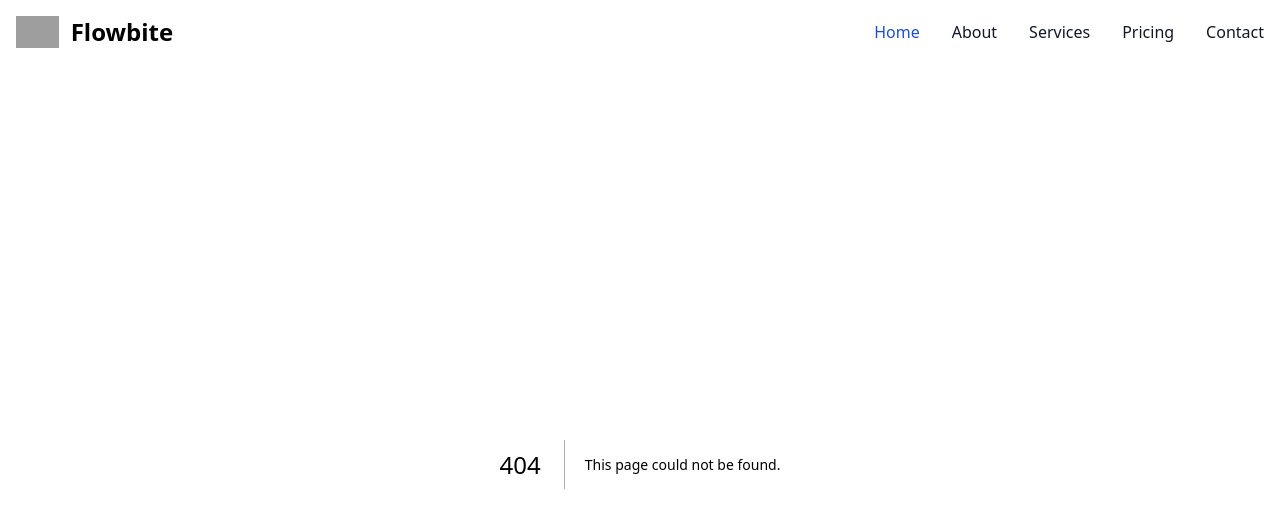
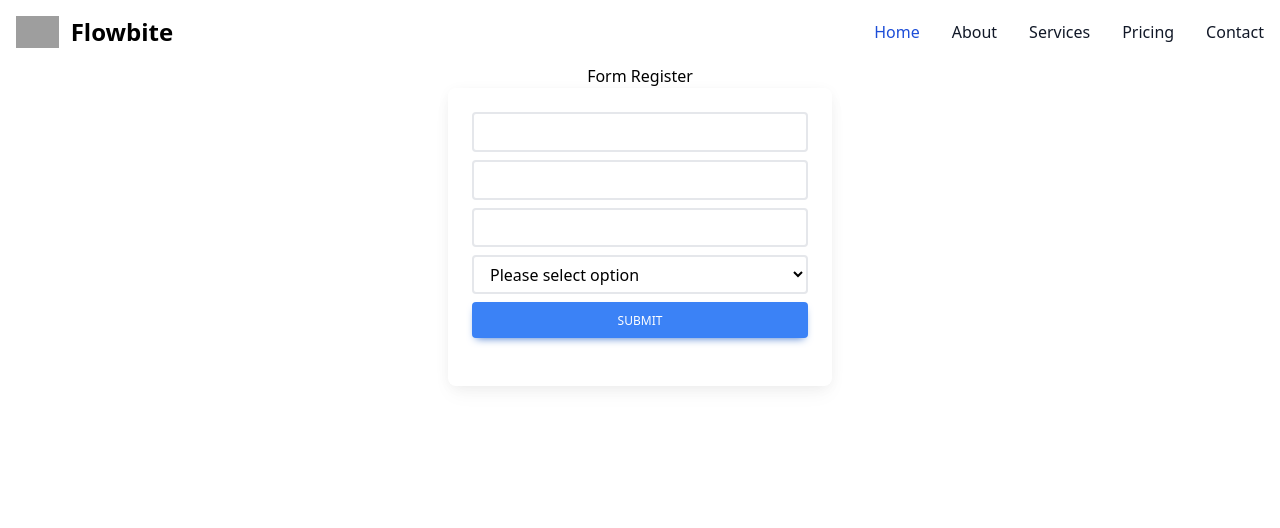
Before and after one commit to Vandy1100/next-latest, a Next.js app: page /users in a window 1280 px wide. Before the commit this address had no page. Shown: the top 528 px of the page. Built offline with nearby package versions, Linux system fonts and the light colour scheme; grey boxes are pictures that could not be loaded.

Commit message:
add form

```diff
--- a/package.json
+++ b/package.json
@@ -12,10 +12,12 @@
     "autoprefixer": "10.4.14",
     "eslint": "8.40.0",
     "eslint-config-next": "13.4.2",
+    "formik": "^2.2.9",
     "next": "13.4.2",
     "postcss": "8.4.23",
     "react": "18.2.0",
     "react-dom": "18.2.0",
-    "tailwindcss": "3.3.2"
+    "tailwindcss": "3.3.2",
+    "yup": "^1.1.1"
   }
 }
--- /dev/null
+++ b/src/app/users/page.js
@@ -0,0 +1,108 @@
+"use client";
+import React from "react";
+import { Formik, Form, Field, ErrorMessage } from "formik";
+import * as yup from "yup";
+import { headers } from "../../../next.config";
+export default function User() {
+  //validation form input
+  const validationSchema = yup.object({
+    name: yup.string().required("Name is required"),
+    email: yup.string().email("Invalid email address"),
+    password: yup
+      .string()
+      .min(6, "Password must be at least 6 characters")
+      .required("Required"),
+      role: yup.string().nonNullable().required("role must be one of the following values: admin, customer")
+    // description: yup.string().required("Description is required"),
+    // categoryId: yup.number().positive().integer(),
+  });
+  //insert data to server
+  const postUser = (user) => {
+    fetch("https://api.escuelajs.co/api/v1/users", {
+      method: "POST",
+      headers: {
+        "Content-Type": "application/json",
+      },
+      body: JSON.stringify(user),
+    })
+      .then((resp) => resp.json())
+      .then((res) => console.log(res));
+  };
+  return (
+    <>
+      <h1 className="text-center">Form Register</h1>
+      <Formik
+        initialValues={{
+          name: "",
+          email: "",
+          password: "",
+          role: "",
+          avatar: "https://picsum.photos/640/640?r=8213",
+        }}
+        validationSchema={validationSchema}
+        onSubmit={(values, { setSubmitting,resetForm }) => {
+          setTimeout(() => {
+            alert(JSON.stringify(values, null, 2));
+            setSubmitting(false);
+            postUser(values);
+            resetForm({values:{name:'',email:'',password:'',role:'',avatar: "https://picsum.photos/640/640?r=8213"}});
+
+          }, 400);
+        }}
+      >
+        {({ isSubmitting }) => (
+          <div className="block max-w-sm rounded-lg m-auto  p-6 shadow-[0_2px_15px_-3px_rgba(0,0,0,0.07),0_10px_20px_-2px_rgba(0,0,0,0.04)] dark:bg-neutral-700">
+            <Form>
+              <div className="relative mb-6" data-te-input-wrapper-init>
+                <Field
+                  className="peer mb-2 border-2 bg-white block min-h-[auto] w-full rounded border-0 bg-transparent px-3 py-[0.32rem] leading-[1.6] outline-none transition-all duration-200 ease-linear focus:placeholder:opacity-100 data-[te-input-state-active]:placeholder:opacity-100 motion-reduce:transition-none  dark:text-neutral-200 dark:placeholder:text-neutral-200 [&:not([data-te-input-placeholder-active])]:placeholder:opacity-0"
+                  type="text"
+                  name="name"
+                />
+                <ErrorMessage name="name" />
+                <Field
+                  className="peer mb-2 border-2 block min-h-[auto] w-full rounded border-0 bg-transparent px-3 py-[0.32rem] leading-[1.6] outline-none transition-all duration-200 ease-linear focus:placeholder:opacity-100 data-[te-input-state-active]:placeholder:opacity-100 motion-reduce:transition-none dark:text-neutral-200 dark:placeholder:text-neutral-200 [&:not([data-te-input-placeholder-active])]:placeholder:opacity-0"
+                  type="email"
+                  name="email"
+                />
+                <ErrorMessage name="email" />
+                <Field
+                  className="peer mb-2  block min-h-[auto] w-full rounded border-2 bg-transparent px-3 py-[0.32rem] leading-[1.6] outline-none transition-all duration-200 ease-linear focus:placeholder:opacity-100 data-[te-input-state-active]:placeholder:opacity-100 motion-reduce:transition-none dark:text-neutral-200 dark:placeholder:text-neutral-200 [&:not([data-te-input-placeholder-active])]:placeholder:opacity-0"
+                  type="password"
+                  name="password"
+                />
+                <ErrorMessage name="password" />
+                {/* <Field
+                  className="peer mb-2  block min-h-[auto] w-full rounded border-2 bg-transparent px-3 py-[0.32rem] leading-[1.6] outline-none transition-all duration-200 ease-linear focus:placeholder:opacity-100 data-[te-input-state-active]:placeholder:opacity-100 motion-reduce:transition-none dark:text-neutral-200 dark:placeholder:text-neutral-200 [&:not([data-te-input-placeholder-active])]:placeholder:opacity-0"
+                  type="description"
+                  as="textarea"
+                  name="description"
+                />
+                <ErrorMessage name="description" /> */}
+                <Field
+                  className="peer mb-2  block min-h-[auto] w-full rounded border-2 bg-transparent px-3 py-[0.32rem] leading-[1.6] outline-none transition-all duration-200 ease-linear focus:placeholder:opacity-100 data-[te-input-state-active]:placeholder:opacity-100 motion-reduce:transition-none dark:text-neutral-200 dark:placeholder:text-neutral-200 [&:not([data-te-input-placeholder-active])]:placeholder:opacity-0"
+                  data-te-select-init
+                  as="select"
+                  name="role"
+                >
+                  <option value="null">Please select option</option>
+                  <option value="admin">Admin</option>
+                  <option value="customer">Customer</option>
+                </Field>
+                <ErrorMessage name="role" />
+                <button
+                  className="bg-blue-500 dark:active:shadow-[0_8px_9px_-4px_rgba(59,113,202,0.2),0_4px_18px_0_rgba(59,113,202,0.1)]] inline-block w-full rounded bg-primary px-6 pb-2 pt-2.5 text-xs font-medium uppercase leading-normal text-white shadow-[0_4px_9px_-4px_#3b71ca] transition duration-150 ease-in-out hover:bg-primary-600 hover:shadow-[0_8px_9px_-4px_rgba(59,113,202,0.3),0_4px_18px_0_rgba(59,113,202,0.2)] focus:bg-primary-600 focus:shadow-[0_8px_9px_-4px_rgba(59,113,202,0.3),0_4px_18px_0_rgba(59,113,202,0.2)] focus:outline-none focus:ring-0 active:bg-primary-700 active:shadow-[0_8px_9px_-4px_rgba(59,113,202,0.3),0_4px_18px_0_rgba(59,113,202,0.2)] dark:shadow-[0_4px_9px_-4px_rgba(59,113,202,0.5)] dark:hover:shadow-[0_8px_9px_-4px_rgba(59,113,202,0.2),0_4px_18px_0_rgba(59,113,202,0.1)] dark:focus:shadow-[0_8px_9px_-4px_rgba(59,113,202,0.2),0_4px_18px_0_rgba(59,113,202,0.1)]"
+                  type="submit"
+                  disabled={isSubmitting}
+                  onReset={null}
+                >
+                  Submit
+                </button>
+              </div>
+            </Form>
+          </div>
+        )}
+      </Formik>
+    </>
+  );
+}
```
Also changed, not shown: 1 other file (tests, documents, lock files or other folders).
